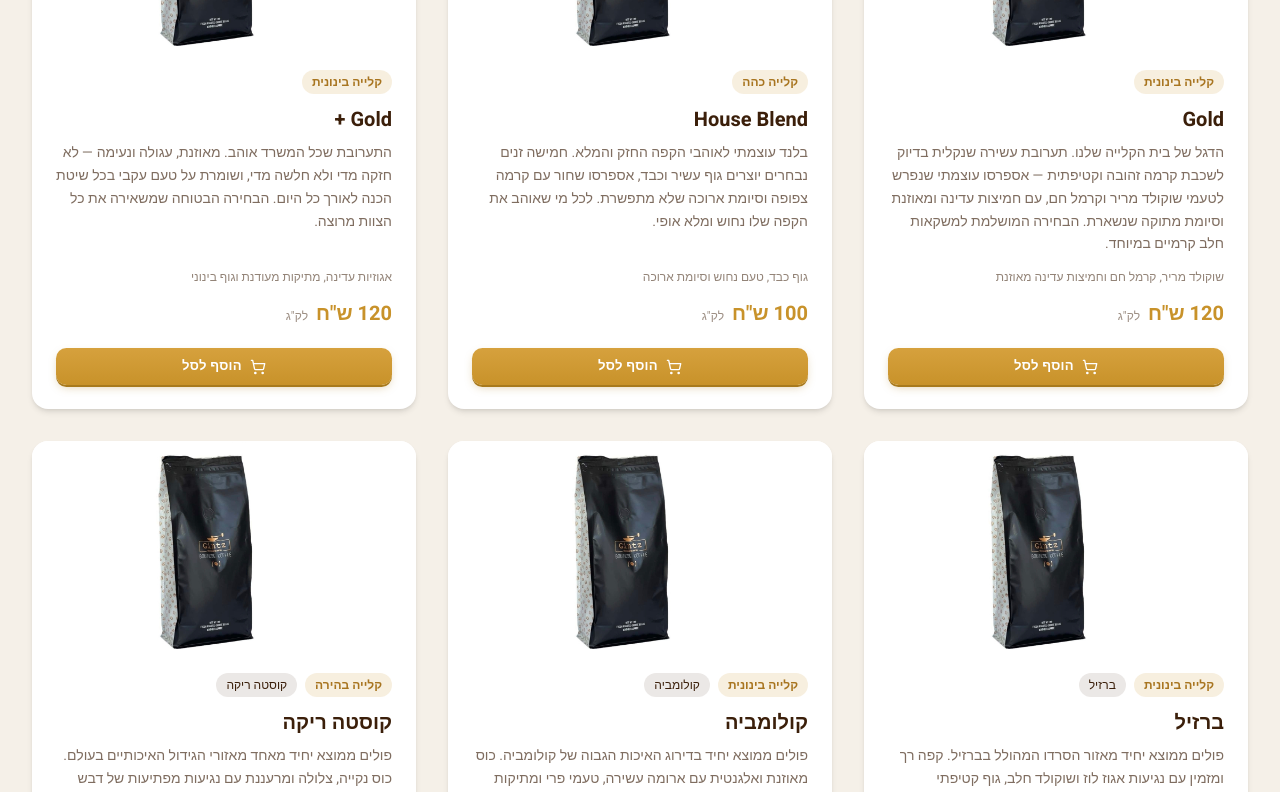
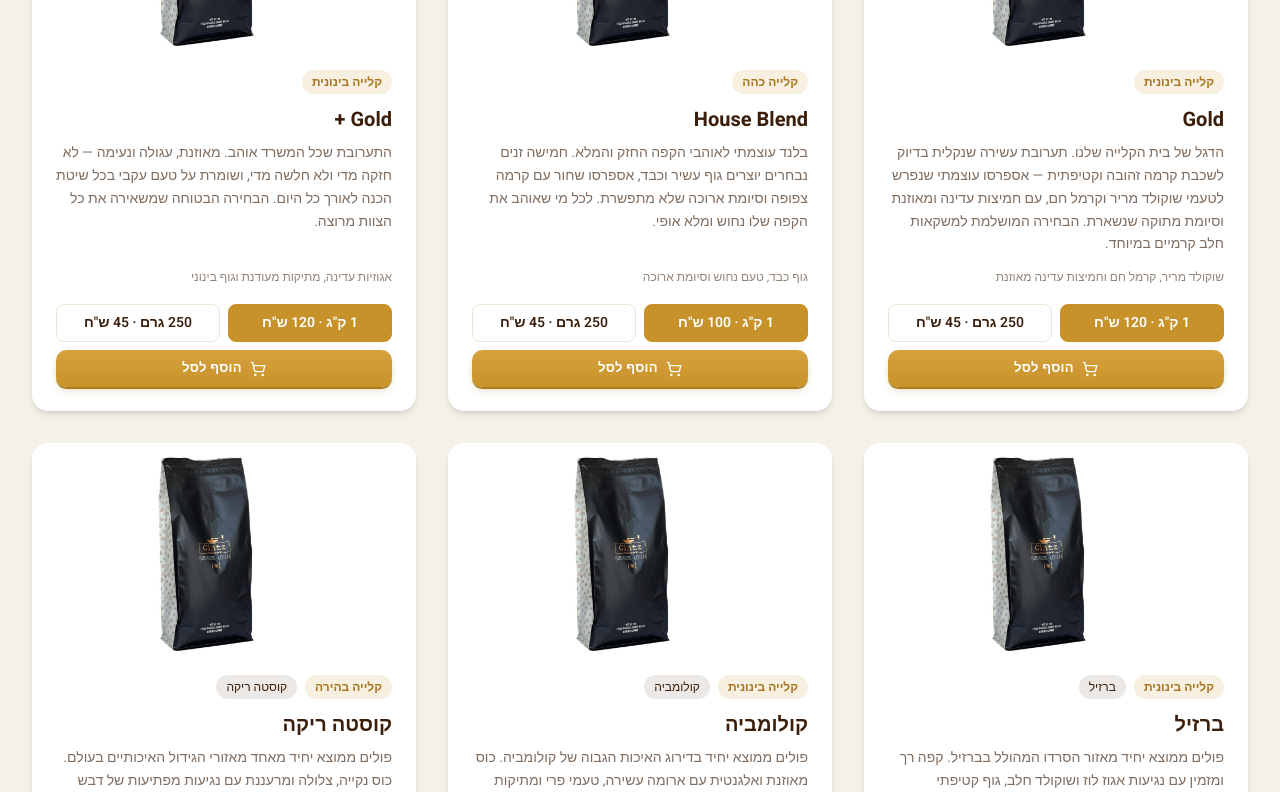
Before and after one commit to ronen12341/gintzcoffee, a Next.js app: page /beans in a window 1280 px wide. Shown: the part 945-1737 px from the top of the page. Built offline with nearby package versions, Linux system fonts and the light colour scheme; a web font is replaced by a local one.

Commit message:
Update site

```diff
--- a/src/app/beans/[id]/page.tsx
+++ b/src/app/beans/[id]/page.tsx
@@ -2,7 +2,7 @@ import type { Metadata } from "next";
 import Link from "next/link";
 import { notFound } from "next/navigation";
 import { ChevronLeft, Check } from "lucide-react";
-import AddToCartButton from "@/components/AddToCartButton";
+import BeanPurchase from "@/components/BeanPurchase";
 import MachineGallery from "@/components/MachineGallery";
 import { coffeeBeans } from "@/data/products";
 
@@ -85,13 +85,6 @@ export default async function BeanDetailPage({ params }: PageProps) {
                 {bean.name}
               </h1>
 
-              {bean.price && (
-                <div className="mb-5 flex items-baseline gap-2 flex-wrap">
-                  <span className="text-gold font-bold text-3xl">{bean.price}</span>
-                  <span className="text-brown/50 text-sm">{'לק"ג'}</span>
-                </div>
-              )}
-
               {/* Short description */}
               <p className="text-brown/75 text-base leading-relaxed mb-5">
                 {bean.description}
@@ -115,16 +108,15 @@ export default async function BeanDetailPage({ params }: PageProps) {
                 </ul>
               )}
 
-              {/* CTAs */}
+              {/* Purchase: weight + grind */}
               {bean.priceNumeric != null && (
-                <div className="flex flex-col gap-2 mb-6">
-                  <AddToCartButton
-                    item={{
+                <div className="mb-6">
+                  <BeanPurchase
+                    bean={{
                       id: bean.id,
                       name: bean.name,
                       price: bean.price,
                       priceNumeric: bean.priceNumeric,
-                      category: "bean",
                       image: bean.image,
                     }}
                   />
--- /dev/null
+++ b/src/components/BeanPurchase.tsx
@@ -0,0 +1,152 @@
+"use client";
+
+import { useState } from "react";
+import { ShoppingCart, Check } from "lucide-react";
+import { useCart } from "@/lib/cart";
+
+interface BeanPurchaseProps {
+  bean: {
+    id: string;
+    name: string;
+    price?: string;
+    priceNumeric?: number;
+    image?: string;
+  };
+  /** Compact layout for product cards; full layout for the detail page. */
+  compact?: boolean;
+}
+
+type Size = "1kg" | "250g";
+type Grind = "whole" | "ground";
+
+const G250_PRICE = 45;
+
+/**
+ * Weight + grind selector for a coffee bean.
+ * - Weight: 1 ק"ג (bean's own price) or 250 גרם (flat 45 ש"ח).
+ * - Grind (250 גרם only): פולים שלמים / טחון.
+ * Each combination is added to the cart as a distinct line (unique id).
+ */
+export default function BeanPurchase({ bean, compact = false }: BeanPurchaseProps) {
+  const { addItem } = useCart();
+  const [size, setSize] = useState<Size>("1kg");
+  const [grind, setGrind] = useState<Grind>("whole");
+  const [added, setAdded] = useState(false);
+
+  const kgNumeric = bean.priceNumeric;
+  const kgPrice = bean.price ?? (kgNumeric != null ? `${kgNumeric} ש"ח` : undefined);
+
+  const is250 = size === "250g";
+  const priceNumeric = is250 ? G250_PRICE : kgNumeric;
+  const priceStr = is250 ? `${G250_PRICE} ש"ח` : kgPrice;
+
+  const grindLabel = grind === "whole" ? "פולים שלמים" : "טחון";
+  const note = is250 ? `250 גרם · ${grindLabel}` : '1 ק"ג';
+  const variantId = is250 ? `${bean.id}::250g-${grind}` : `${bean.id}::1kg`;
+
+  const handleAdd = () => {
+    addItem({
+      id: variantId,
+      name: bean.name,
+      price: priceStr,
+      priceNumeric,
+      category: "bean",
+      image: bean.image,
+      note,
+    });
+    setAdded(true);
+    setTimeout(() => setAdded(false), 1800);
+  };
+
+  const optionBtn = (active: boolean) =>
+    `flex-1 rounded-lg border px-3 py-2 text-sm font-semibold transition-colors focus:outline-none focus:ring-2 focus:ring-gold ${
+      active
+        ? "border-gold bg-gold text-white"
+        : "border-cream-dark bg-white text-brown hover:border-gold/60"
+    }`;
+
+  return (
+    <div className={compact ? "space-y-2" : "space-y-4"}>
+      {/* Weight */}
+      <div>
+        {!compact && (
+          <p className="text-xs font-semibold text-brown/60 mb-1.5">כמות</p>
+        )}
+        <div className="flex gap-2">
+          <button
+            type="button"
+            onClick={() => setSize("1kg")}
+            aria-pressed={size === "1kg"}
+            className={optionBtn(size === "1kg")}
+          >
+            1 ק&quot;ג
+            {kgPrice ? ` · ${kgPrice}` : ""}
+          </button>
+          <button
+            type="button"
+            onClick={() => setSize("250g")}
+            aria-pressed={size === "250g"}
+            className={optionBtn(size === "250g")}
+          >
+            250 גרם · {G250_PRICE} ש&quot;ח
+          </button>
+        </div>
+      </div>
+
+      {/* Grind — only for 250g */}
+      {is250 && (
+        <div>
+          {!compact && (
+            <p className="text-xs font-semibold text-brown/60 mb-1.5">טחינה</p>
+          )}
+          <div className="flex gap-2">
+            <button
+              type="button"
+              onClick={() => setGrind("whole")}
+              aria-pressed={grind === "whole"}
+              className={optionBtn(grind === "whole")}
+            >
+              פולים שלמים
+            </button>
+            <button
+              type="button"
+              onClick={() => setGrind("ground")}
+              aria-pressed={grind === "ground"}
+              className={optionBtn(grind === "ground")}
+            >
+              טחון
+            </button>
+          </div>
+        </div>
+      )}
+
+      {/* Selected price + add */}
+      <div className={compact ? "" : "flex items-center justify-between gap-4 pt-1"}>
+        {!compact && (
+          <div className="flex items-baseline gap-2">
+            <span className="text-gold font-bold text-2xl">{priceStr}</span>
+            <span className="text-brown/50 text-sm">{is250 ? "ל-250 גרם" : 'ל-1 ק"ג'}</span>
+          </div>
+        )}
+        <button
+          type="button"
+          onClick={handleAdd}
+          aria-live="polite"
+          className={compact ? "btn btn-soft btn-block btn-sm mt-1" : "btn btn-soft btn-lg"}
+        >
+          {added ? (
+            <>
+              <Check className="w-4 h-4" aria-hidden="true" />
+              נוסף לסל
+            </>
+          ) : (
+            <>
+              <ShoppingCart className="w-4 h-4" aria-hidden="true" />
+              הוסף לסל
+            </>
+          )}
+        </button>
+      </div>
+    </div>
+  );
+}
--- a/src/components/BeansShop.tsx
+++ b/src/components/BeansShop.tsx
@@ -3,7 +3,7 @@
 import { useMemo, useState } from "react";
 import Link from "next/link";
 import ImagePlaceholder from "@/components/ui/ImagePlaceholder";
-import AddToCartButton from "@/components/AddToCartButton";
+import BeanPurchase from "@/components/BeanPurchase";
 import type { Bean } from "@/data/products";
 
 type TypeFilter = "all" | "blend" | "single";
@@ -175,22 +175,16 @@ export default function BeansShop({ beans }: { beans: Bean[] }) {
                   </p>
                 )}
 
-                {bean.price && (
-                  <div className="mt-3 mb-1 flex items-baseline gap-2">
-                    <span className="text-gold font-bold text-xl">{bean.price}</span>
-                    <span className="text-brown/50 text-xs">{'לק"ג'}</span>
-                  </div>
-                )}
                 <div className="mt-4">
-                  <AddToCartButton
-                    item={{
+                  <BeanPurchase
+                    bean={{
                       id: bean.id,
                       name: bean.name,
                       price: bean.price,
                       priceNumeric: bean.priceNumeric,
-                      category: "bean",
                       image: bean.image,
                     }}
+                    compact
                   />
                 </div>
               </div>
```
